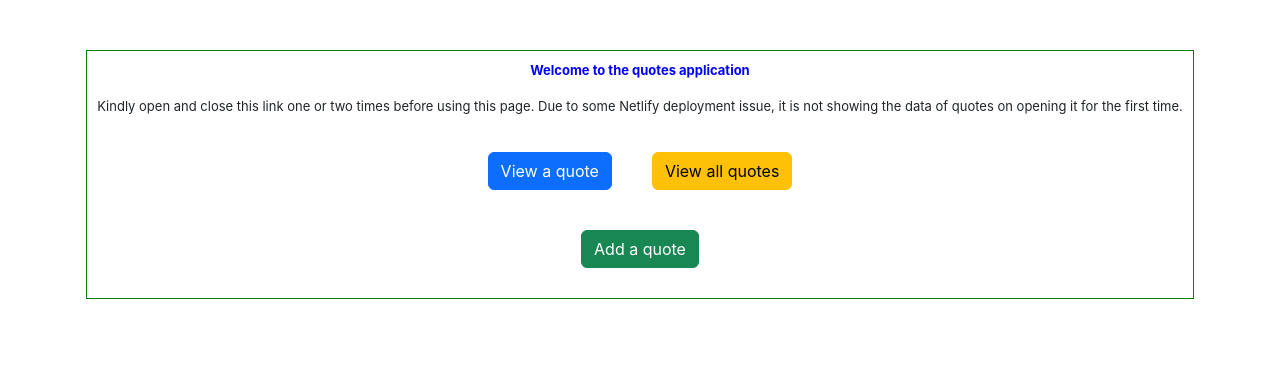
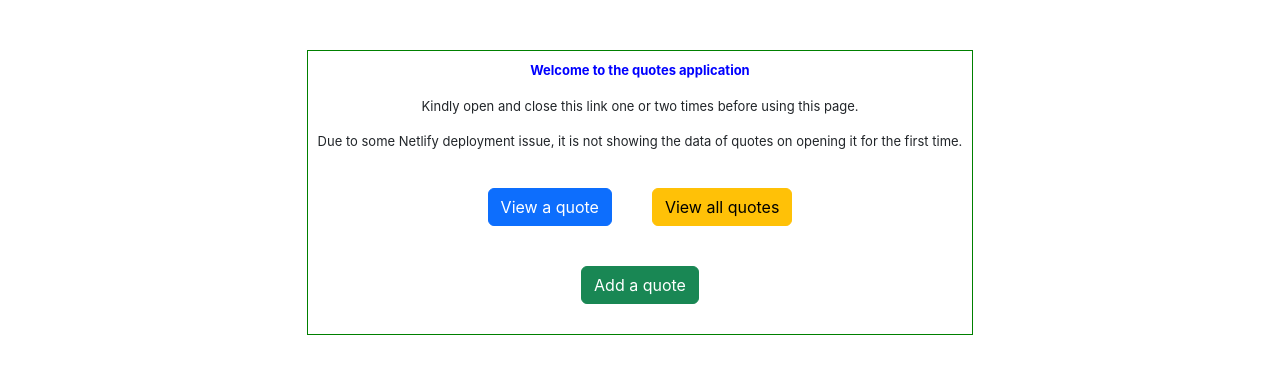
Before and after one commit to SkMdSufiyan/Day35DeployTaskFrontend, a React (Create React App) app: page / in a window 1280 px wide. Shown: the top 374 px of the page. Built offline with nearby package versions, Linux system fonts and the light colour scheme; the HTML template or start-up script is replaced by a standard one.

Commit message:
Update Home.js

```diff
--- a/src/components/Home.js
+++ b/src/components/Home.js
@@ -51,7 +51,8 @@ const Home = () => {
   return (
     <div className="quote-form-div">
       <p><b style={{color:"blue"}}>Welcome to the quotes application</b></p>
-      <p>Kindly open and close this link one or two times before using this page. Due to some Netlify deployment issue, it is not showing the data of quotes on opening it for the first time.</p>
+      <p>Kindly open and close this link one or two times before using this page. </p>
+      <p>Due to some Netlify deployment issue, it is not showing the data of quotes on opening it for the first time. </p>
     {requestSingleQuote? (
       // If the "View a quote" button is clicked: then renders the below card to the web page
       <Card style={{width: '18rem'}}>
```
